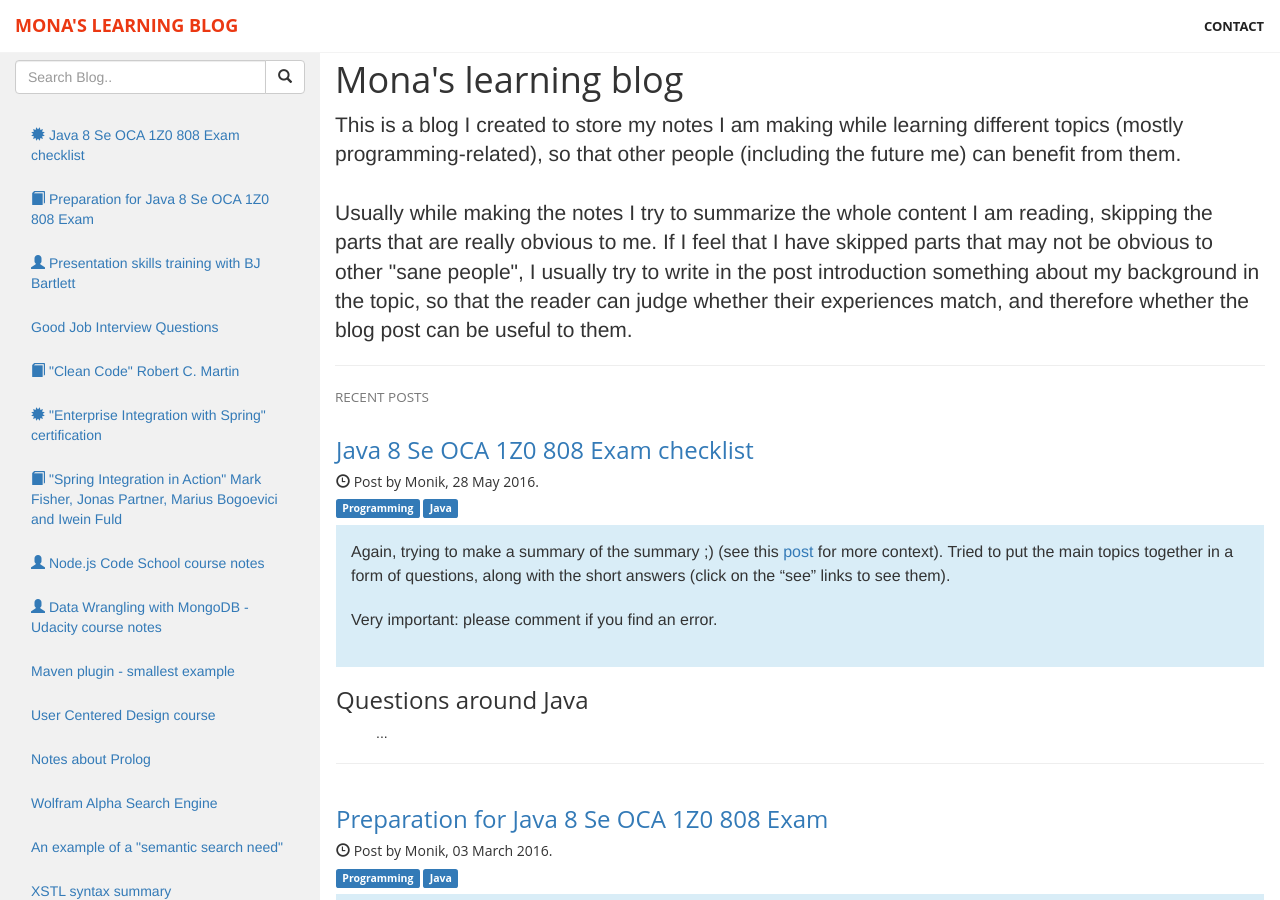
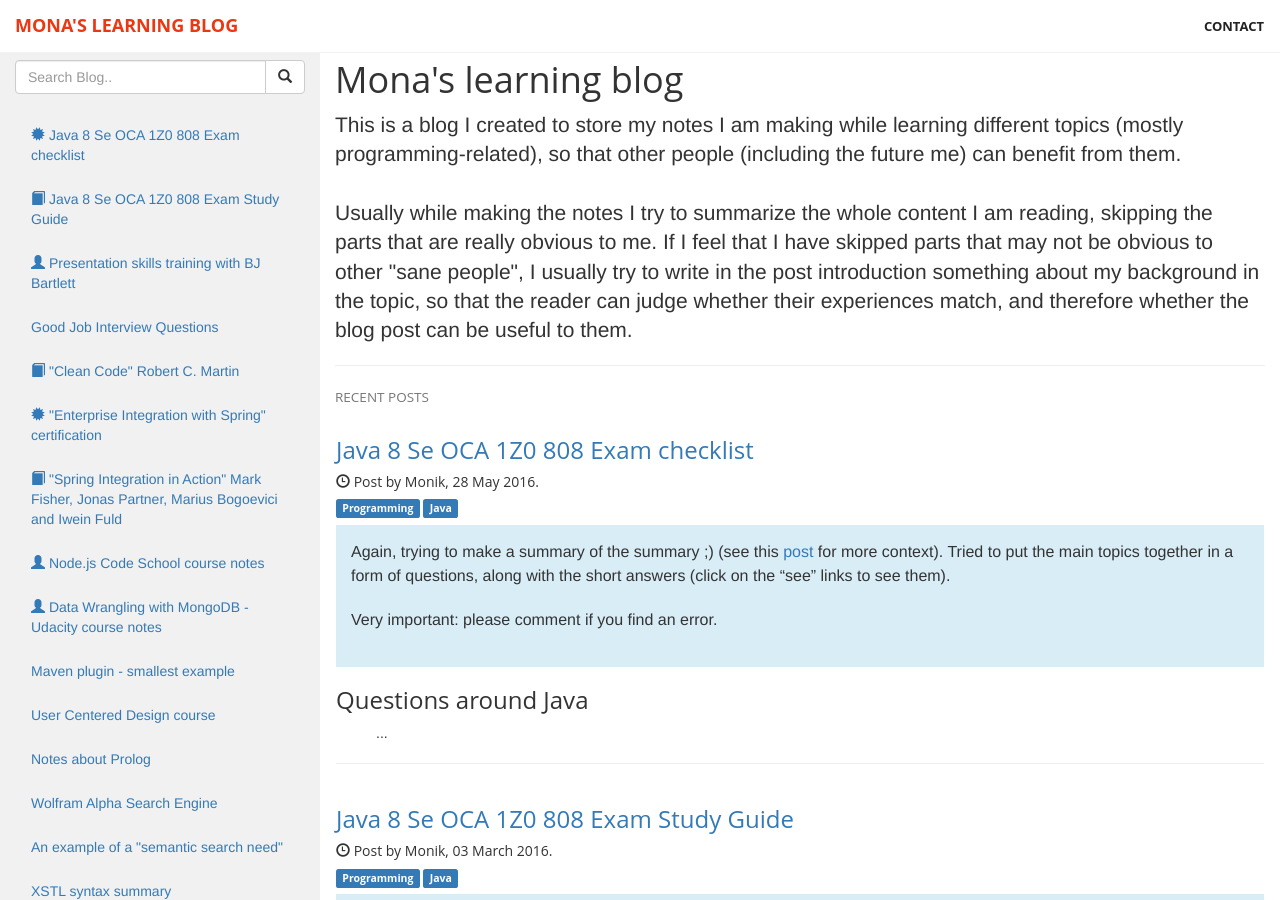
Before and after one commit to monikma/monikma.github.io, a Jekyll site: the page built from index.html, in a window 1280 px wide and 900 px high. Built offline with Jekyll 4.4.1, drawn with Linux system fonts in a browser that asks for light colours.

Commit message:
updated 'java 8 preparation'

```diff
--- a/_posts/2016-03-03-preparation-for-java-8-oca-1z0-808-exam.md
+++ b/_posts/2016-03-03-preparation-for-java-8-oca-1z0-808-exam.md
@@ -1,6 +1,6 @@
 ---
 layout: post
-title: Preparation for Java 8 Se OCA 1Z0 808 Exam
+title: Java 8 Se OCA 1Z0 808 Exam Study Guide
 date: '2016-03-03T12:14:00.003+01:00'
 author: Monik
 tags:
```
